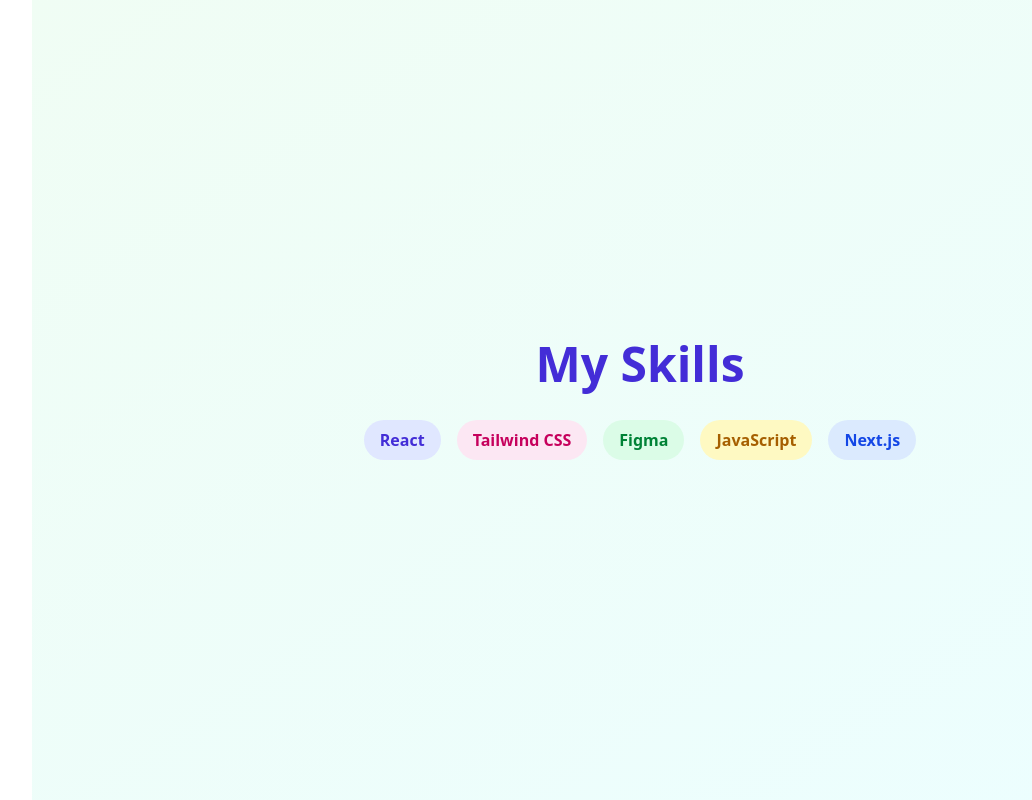
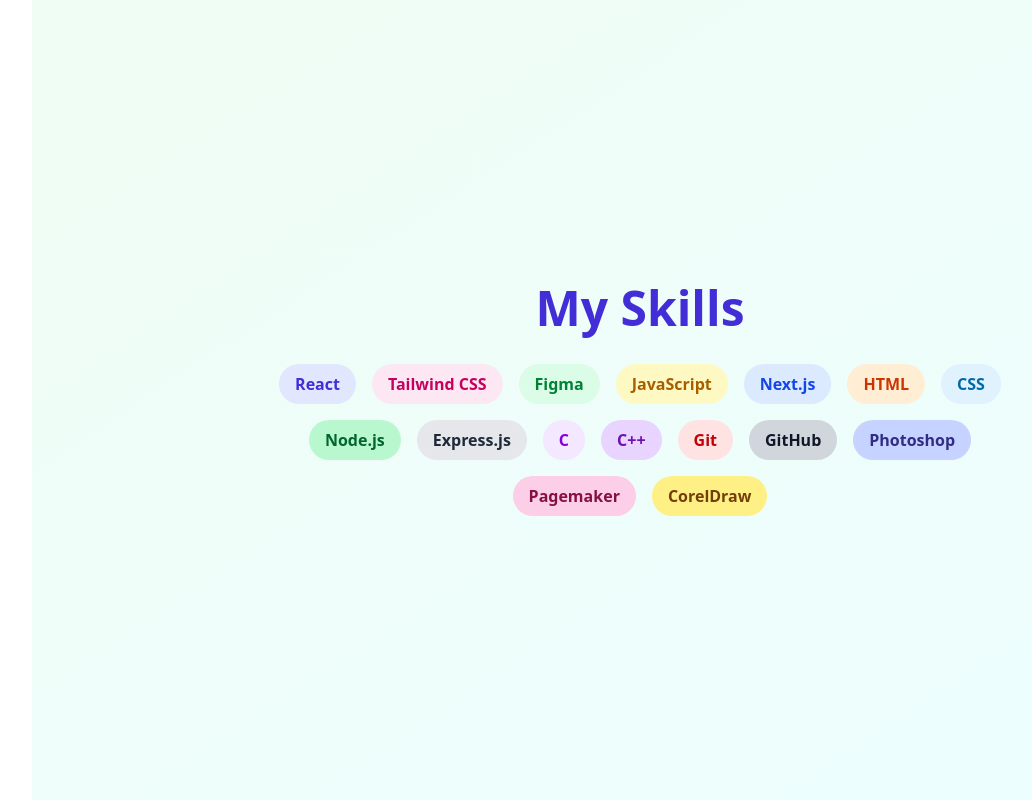
Before and after one commit to zuveriyakhan05/Next.js_Portfolio, a Next.js app: page /skills in a window 1280 px wide. Shown: the whole page, without its empty margins (32-1064 px from the left). Built offline with nearby package versions, Linux system fonts and the light colour scheme.

Commit message:
Pages Added

```diff
--- a/src/app/skills/page.js
+++ b/src/app/skills/page.js
@@ -1,26 +1,77 @@
 "use client";
 
+import { useEffect, useState } from "react";
+
 export default function Skills() {
+  const [animate, setAnimate] = useState(false);
+
+  useEffect(() => {
+    // trigger animations after mount
+    setAnimate(true);
+  }, []);
+
+  const skills = [
+    // Existing
+    { name: "React", color: "bg-indigo-100", text: "text-indigo-700" },
+    { name: "Tailwind CSS", color: "bg-pink-100", text: "text-pink-700" },
+    { name: "Figma", color: "bg-green-100", text: "text-green-700" },
+    { name: "JavaScript", color: "bg-yellow-100", text: "text-yellow-700" },
+    { name: "Next.js", color: "bg-blue-100", text: "text-blue-700" },
+    // New
+    { name: "HTML", color: "bg-orange-100", text: "text-orange-700" },
+    { name: "CSS", color: "bg-sky-100", text: "text-sky-700" },
+    { name: "Node.js", color: "bg-green-200", text: "text-green-800" },
+    { name: "Express.js", color: "bg-gray-200", text: "text-gray-800" },
+    { name: "C", color: "bg-purple-100", text: "text-purple-700" },
+    { name: "C++", color: "bg-purple-200", text: "text-purple-800" },
+    { name: "Git", color: "bg-red-100", text: "text-red-700" },
+    { name: "GitHub", color: "bg-gray-300", text: "text-gray-900" },
+    { name: "Photoshop", color: "bg-indigo-200", text: "text-indigo-900" },
+    { name: "Pagemaker", color: "bg-pink-200", text: "text-pink-900" },
+    { name: "CorelDraw", color: "bg-yellow-200", text: "text-yellow-900" },
+  ];
+
   return (
     <main className="sm:ml-16 min-h-screen flex items-center justify-center px-4 bg-gradient-to-br from-green-50 to-cyan-50">
-      <section className="max-w-2xl w-full mx-auto text-center animate-fade-in">
-        <h1 className="text-4xl md:text-5xl font-extrabold mb-4 text-indigo-700">My Skills</h1>
+      <section className="max-w-3xl w-full mx-auto text-center">
+        {/* Heading with slide-down */}
+        <h1 className={`text-4xl md:text-5xl font-extrabold mb-4 text-indigo-700 animate-heading`}>
+          My Skills
+        </h1>
+
         <div className="flex flex-wrap items-center justify-center gap-4 mt-8">
-          {/* Add your own stack! */}
-          <span className="px-4 py-2 bg-indigo-100 rounded-full font-semibold text-indigo-700">React</span>
-          <span className="px-4 py-2 bg-pink-100 rounded-full font-semibold text-pink-700">Tailwind CSS</span>
-          <span className="px-4 py-2 bg-green-100 rounded-full font-semibold text-green-700">Figma</span>
-          <span className="px-4 py-2 bg-yellow-100 rounded-full font-semibold text-yellow-700">JavaScript</span>
-          <span className="px-4 py-2 bg-blue-100 rounded-full font-semibold text-blue-700">Next.js</span>
+          {skills.map((skill, index) => (
+            <span
+              key={skill.name}
+              className={`${skill.color} ${skill.text} px-4 py-2 rounded-full font-semibold inline-block
+                transition-transform duration-500 ease-out`}
+              style={{
+                opacity: animate ? 1 : 0,
+                transform: animate ? "scale(1)" : "scale(0.5)",
+                transitionDelay: `${index * 0.08}s`,
+              }}
+            >
+              {skill.name}
+            </span>
+          ))}
         </div>
       </section>
+
+      {/* Animations */}
       <style jsx>{`
-        .animate-fade-in {
-          animation: fadeIn 1s cubic-bezier(.77,0,.18,1) both;
+        /* Heading drops in from top */
+        .animate-heading {
+          animation: slideDown 0.8s ease forwards;
         }
-        @keyframes fadeIn {
-          from { opacity: 0; transform: translateY(32px);}
-          to { opacity: 1; transform: translateY(0);}
+        @keyframes slideDown {
+          from {
+            opacity: 0;
+            transform: translateY(-30px);
+          }
+          to {
+            opacity: 1;
+            transform: translateY(0);
+          }
         }
       `}</style>
     </main>
```
